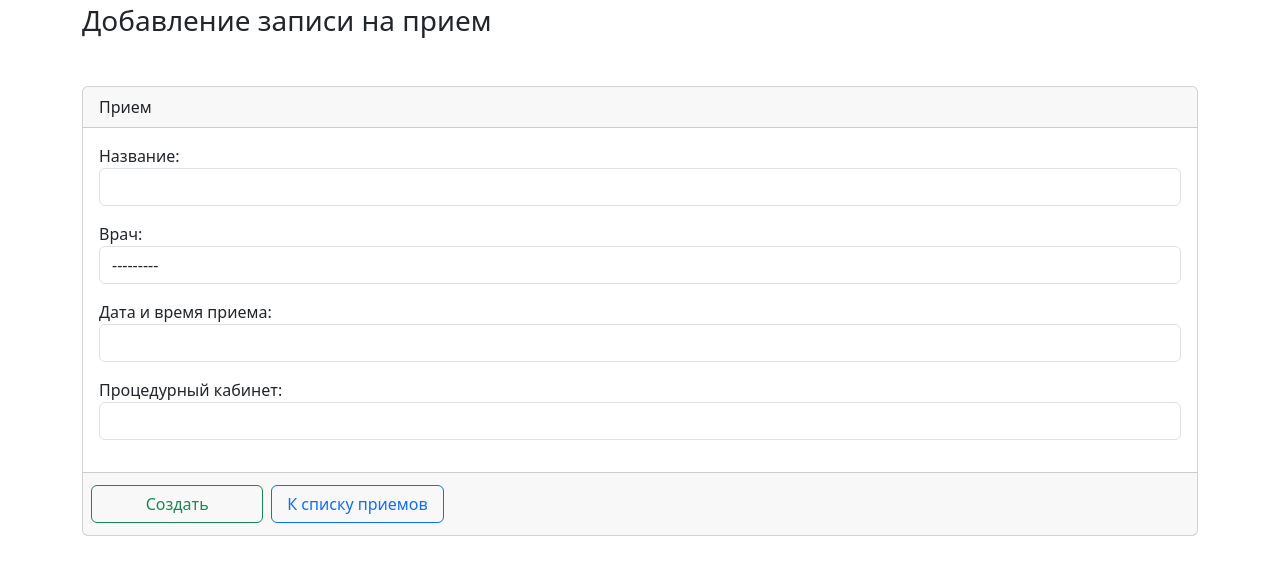
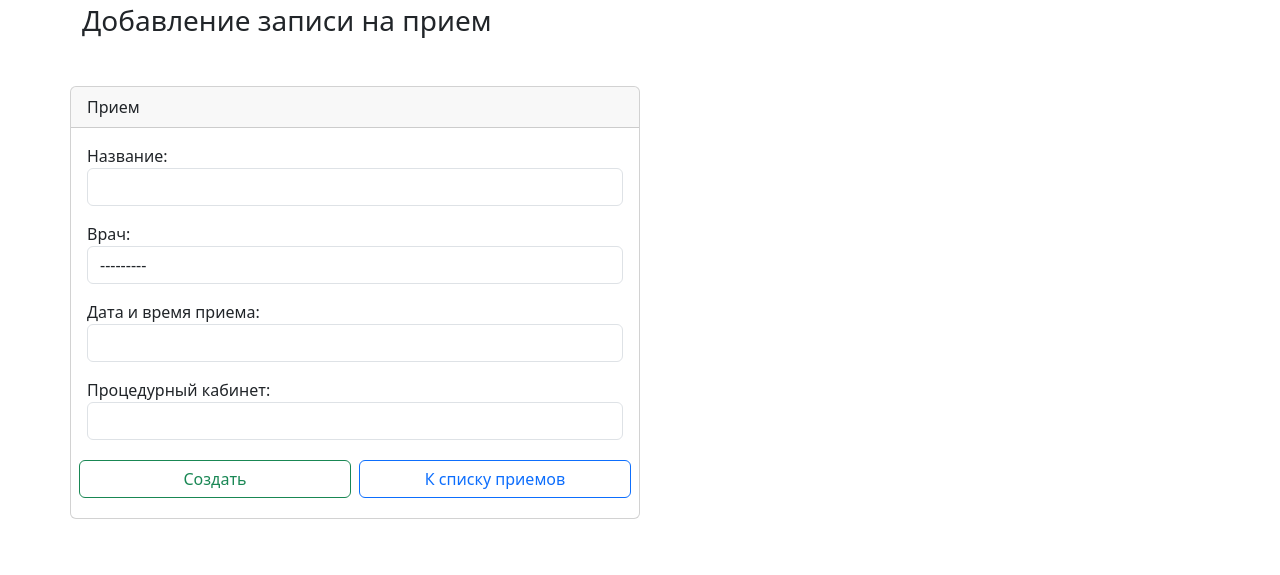
Before and after one commit to AlexandrBxbrxv/Medical_Diagnostics, a Django app: page /services/appointment/create/ in a window 1280 px wide. Shown: the part 56-631 px from the top of the page. Run offline with Django 4.2, Linux system fonts and the light colour scheme; a user stored in the database is signed in; tables that the repository leaves empty hold one stand-in row (values such as "Sample post").

Commit message:
+ шаблоны

```diff
--- a/services/templates/services/appointment_form.html
+++ b/services/templates/services/appointment_form.html
@@ -1,17 +1,18 @@
 {% extends 'main/base.html' %}
+
 {% block content %}
-<div class="col-12">
-  <div class="card mt-5">
+<div class="container p-0">
+  <div class="row mt-5 p-0">
+    <div class="col-md-6 p-0">
+      <div class="card">
         <div class="card-header">
           Прием
         </div>
+        <div class="card-body">
           <form method="post" enctype="multipart/form-data">
-      <div class="card-body">
             {% csrf_token %}
             {{ form.as_p }}
-      </div>
-      <div class="card-footer">
-        <div class="row col-4">
+            <div class="row mt-3">
               {% if object %}
               <div class="col-6 p-1">
                 <button class="btn btn-outline-success col-12">Сохранить</button>
@@ -25,8 +26,27 @@
                 <a class="btn btn-outline-primary col-12" href="{% url 'services:doctor_list' %}">К списку приемов</a>
               </div>
             </div>
-      </div>
           </form>
         </div>
       </div>
+    </div>
+
+    <div class="col-md-6 p-0">
+      {% if object %}
+      <div class="card">
+        <div class="card-header">
+          Услуга
+        </div>
+        {{ formset.management_form }}
+        {% for form in formset.forms %}
+        <div class="card-body">
+          {{ form.as_p }}
+          <hr>
+        </div>
+        {% endfor %}
+      </div>
+      {% endif %}
+    </div>
+  </div>
+</div>
 {% endblock %}
```
Also changed, not shown: services/templates/services/appointment_confirm_delete.html (added, +24 -0 lines). Lines whose indentation alone changed are shown as unchanged.
